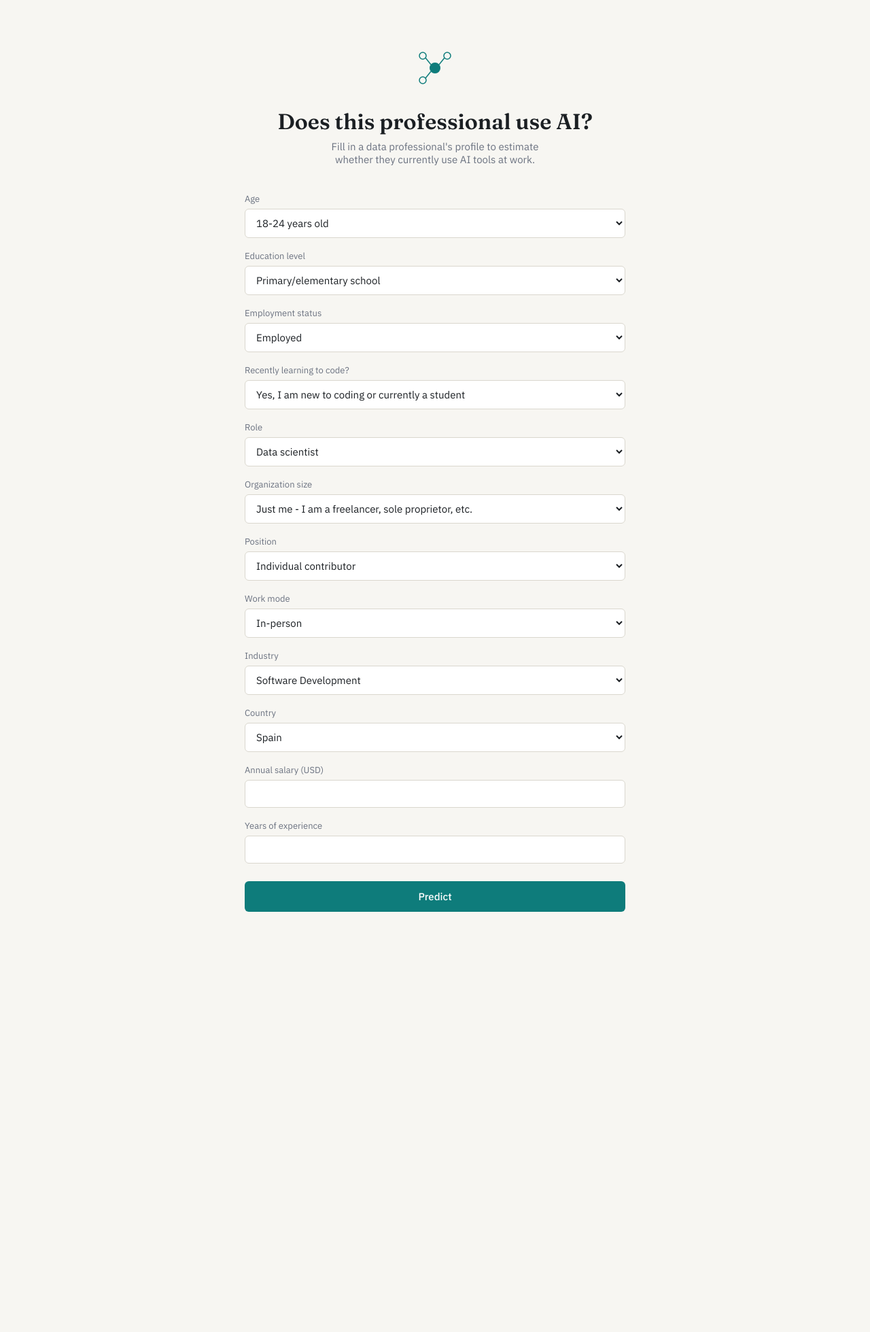
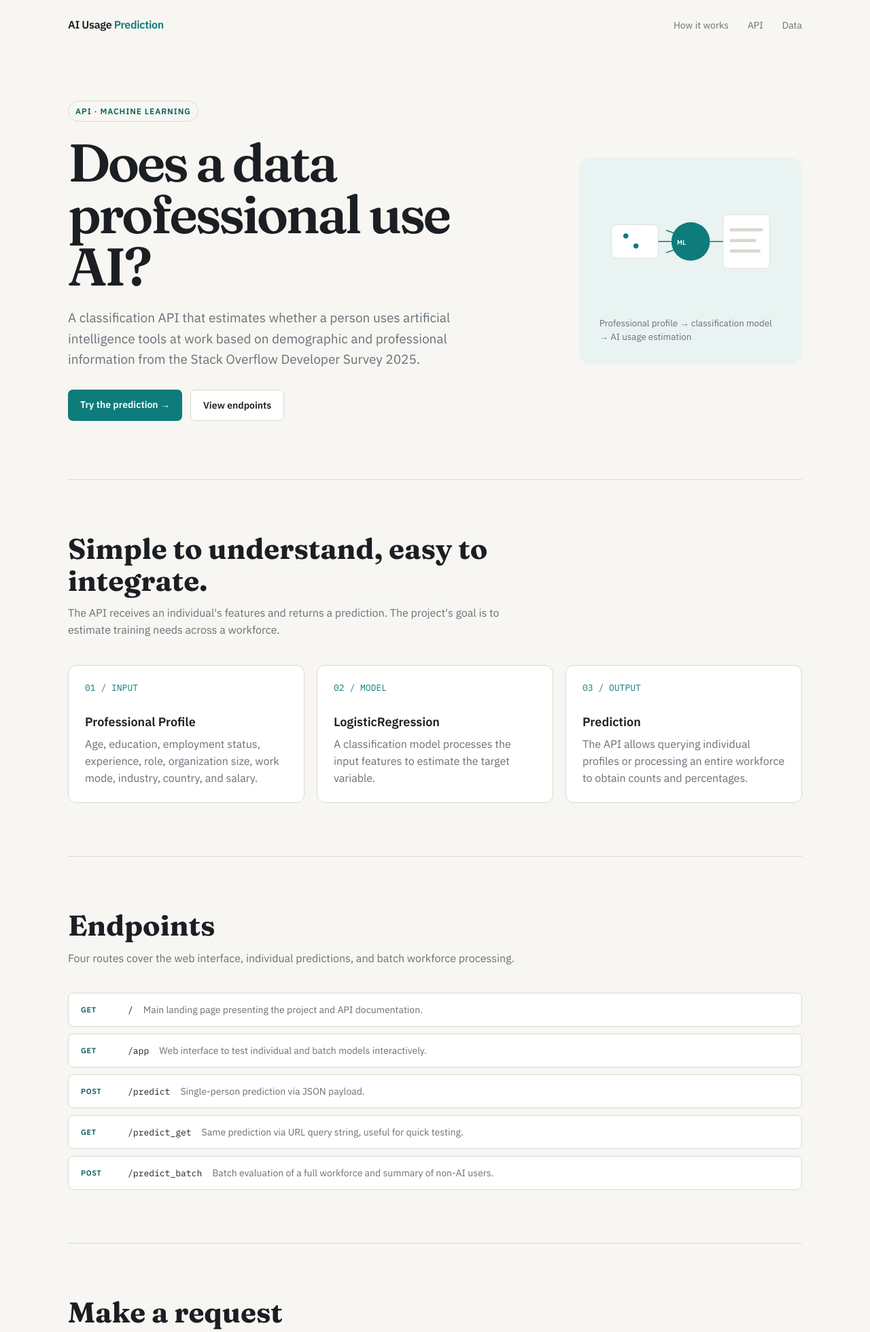
Before and after one commit to maximzip/Despliegue_ML_Profesionales_Datos, a Flask app: page / in a window 1280 px wide. Shown: the top 1959 px of the page at 68% size. Before the commit the page ends 1341 px from the top, so only its background shows below. Run offline with Flask 3, Linux system fonts and the light colour scheme; parts of the project's set-up code (start-up, migrations or seed data) failed here and were passed over.

Commit message:
feature: creación landing page
Se crea otro HTML donde están las indicaciones de uso de la API.
Se modifican algunos aspectos en app e index por razones de integridad.
Todo funciona correctamente.

```diff
--- a/app.py
+++ b/app.py
@@ -12,6 +12,10 @@ CAMPOS_REQUERIDOS = ['Age', 'EdLevel', 'Employment', 'WorkExp', 'LearnCodeChoose
     'Country', 'ConvertedCompYearly']
 
 @app.route("/")
+def landing():
+    return render_template("landing.html")
+
+@app.route("/app")
 def home():
     return render_template("index.html")
 
--- a/templates/index.html
+++ b/templates/index.html
@@ -46,6 +46,13 @@
     line-height: 1.2;
     margin: 0 0 8px;
   }
+  h2 {
+    font-family: 'Fraunces', serif;
+    font-weight: 600;
+    font-size: 24px;
+    line-height: 1.2;
+    margin: 0 0 8px;
+  }
   .subtitle {
     color: var(--muted);
     font-size: 15px;
@@ -91,7 +98,9 @@
     cursor: pointer;
   }
   button:hover { background: var(--accent-dark); }
-  #result {
+
+  /* Estilos para mostrar resultados */
+  .result-box {
     margin-top: 28px;
     padding: 16px 18px;
     background: #fff;
@@ -102,10 +111,22 @@
     white-space: pre-wrap;
     display: none;
   }
+
+  /* Separador vertical limpio */
+  .divider {
+    margin: 48px 0;
+    border: 0;
+    border-top: 1px solid var(--line);
+  }
+
+  .batch-section {
+    text-align: center;
+  }
 </style>
 </head>
 <body>
 <main>
+  <!-- SECCIÓN FORMULARIO INDIVIDUAL -->
   <div class="hero">
     <svg viewBox="0 0 72 72" fill="none" xmlns="http://www.w3.org/2000/svg">
       <circle cx="18" cy="18" r="5" stroke="#0E7C7B" stroke-width="1.5"/>
@@ -245,13 +266,32 @@
       <input type="number" name="WorkExp" step="0.1" required>
     </label>
 
-    <button type="submit">Predict</button>
+    <button type="submit">Predict Single</button>
   </form>
 
-  <pre id="result"></pre>
+  <pre id="result" class="result-box"></pre>
+
+  <!-- LÍNEA DIVISORA -->
+  <hr class="divider">
+
+  <!-- SECCIÓN PROCESAMIENTO EN LOTE (BATCH) -->
+  <div class="batch-section">
+    <h2>Batch Prediction</h2>
+    <p class="subtitle">Upload a JSON file containing a list of employee profiles to evaluate a full team.</p>
+
+    <form id="batch-form" style="margin-top: 24px; text-align: left;">
+      <label>Employee JSON File
+        <input type="file" id="json-file" accept=".json" required>
+      </label>
+      <button type="submit">Predict Batch</button>
+    </form>
+
+    <pre id="batch-result" class="result-box" style="text-align: left;"></pre>
+  </div>
 </main>
 
 <script>
+  // Script para predicción individual (/predict)
   document.getElementById("form").addEventListener("submit", async (e) => {
     e.preventDefault();
     const data = Object.fromEntries(new FormData(e.target));
@@ -266,6 +306,37 @@
     result.style.display = "block";
     result.textContent = JSON.stringify(await response.json(), null, 2);
   });
+
+  // Script para predicción por archivo/lote (/predict_batch)
+  document.getElementById("batch-form").addEventListener("submit", async (e) => {
+    e.preventDefault();
+
+    const fileInput = document.getElementById("json-file");
+    const file = fileInput.files[0];
+    if (!file) return;
+
+    const reader = new FileReader();
+    reader.onload = async (event) => {
+      try {
+        const data = JSON.parse(event.target.result);
+
+        const response = await fetch("/predict_batch", {
+          method: "POST",
+          headers: { "Content-Type": "application/json" },
+          body: JSON.stringify(data)
+        });
+
+        const batchResult = document.getElementById("batch-result");
+        batchResult.style.display = "block";
+        const resultData = await response.json();
+        batchResult.textContent = JSON.stringify(resultData, null, 2);
+
+      } catch (err) {
+        alert("Invalid JSON file.");
+      }
+    };
+    reader.readAsText(file);
+  });
 </script>
 </body>
 </html>
--- /dev/null
+++ b/templates/landing.html
@@ -0,0 +1,185 @@
+<!DOCTYPE html>
+<html lang="en">
+<head>
+  <meta charset="UTF-8">
+  <meta name="viewport" content="width=device-width, initial-scale=1">
+  <title>AI Usage Prediction — API</title>
+  <meta name="description" content="Prediction API to estimate AI tool usage among data professionals.">
+  <link rel="preconnect" href="https://fonts.googleapis.com">
+  <link rel="preconnect" href="https://fonts.gstatic.com" crossorigin>
+  <link href="https://fonts.googleapis.com/css2?family=Fraunces:opsz,wght@9..144,600;9..144,700&family=IBM+Plex+Mono:wght@400;500&family=IBM+Plex+Sans:wght@400;500;600&display=swap" rel="stylesheet">
+  <style>
+    :root {
+      --bg:#f7f6f2; --card:#fff; --ink:#1b1f23; --muted:#687078;
+      --accent:#0e7c7b; --accent-dark:#0a5f5e; --line:#dad7ce; --soft:#e9f3f1;
+    }
+    *{box-sizing:border-box}
+    html{scroll-behavior:smooth}
+    body{margin:0;background:var(--bg);color:var(--ink);font-family:'IBM Plex Sans',sans-serif}
+    a{color:inherit}
+    .wrap{width:min(1080px,calc(100% - 40px));margin:auto}
+    nav{display:flex;align-items:center;justify-content:space-between;padding:26px 0}
+    .brand{font-weight:600;letter-spacing:-.02em}
+    .brand span{color:var(--accent)}
+    nav a{text-decoration:none;color:var(--muted);font-size:14px;margin-left:24px}
+    nav a:hover{color:var(--ink)}
+    .hero{padding:76px 0 86px;display:grid;grid-template-columns:1.35fr .65fr;gap:70px;align-items:center}
+    .eyebrow{display:inline-flex;padding:7px 10px;border:1px solid var(--line);border-radius:999px;color:var(--accent-dark);font-size:12px;font-weight:600;text-transform:uppercase;letter-spacing:.08em}
+    h1{font-family:'Fraunces',serif;font-size:clamp(48px,7vw,78px);line-height:.98;letter-spacing:-.045em;font-weight:600;margin:22px 0 22px;max-width:760px}
+    .hero p{font-size:19px;line-height:1.6;color:var(--muted);max-width:650px;margin:0}
+    .actions{display:flex;gap:12px;flex-wrap:wrap;margin-top:30px}
+    .btn{display:inline-block;text-decoration:none;border-radius:7px;padding:13px 18px;font-weight:600;font-size:14px}
+    .primary{background:var(--accent);color:white}.primary:hover{background:var(--accent-dark)}
+    .secondary{border:1px solid var(--line);background:var(--card)}
+    .signal{background:var(--soft);border-radius:18px;padding:30px}
+    .signal svg{width:100%;height:auto}
+    .signal small{display:block;color:var(--muted);line-height:1.5;margin-top:14px}
+    section{padding:78px 0;border-top:1px solid var(--line)}
+    .section-head{max-width:680px;margin-bottom:38px}
+    h2{font-family:'Fraunces',serif;font-size:42px;line-height:1.1;margin:0 0 12px}
+    .section-head p{color:var(--muted);line-height:1.6;margin:0}
+    .grid{display:grid;grid-template-columns:repeat(3,1fr);gap:18px}
+    .card{background:var(--card);border:1px solid var(--line);border-radius:12px;padding:24px}
+    .number{font-family:'IBM Plex Mono',monospace;color:var(--accent);font-size:13px;margin-bottom:30px}
+    h3{font-size:18px;margin:0 0 9px}.card p{color:var(--muted);line-height:1.55;margin:0}
+    .endpoints{display:grid;gap:10px}
+    .endpoint{display:flex;align-items:center;gap:15px;background:var(--card);border:1px solid var(--line);border-radius:8px;padding:15px 18px}
+    code{font-family:'IBM Plex Mono',monospace;font-size:13px}
+    .method{min-width:54px;font-size:11px;font-weight:600;letter-spacing:.06em;color:var(--accent-dark)}
+    .endpoint span:last-child{color:var(--muted);font-size:14px}
+    .codebox{background:#202528;color:#f5f5f2;border-radius:12px;padding:24px;overflow:auto}
+    .codebox code{font-size:13px;line-height:1.75;white-space:pre}
+    .note{margin-top:14px;color:var(--muted);font-size:13px;line-height:1.5}
+    .fields{display:grid;grid-template-columns:repeat(2,1fr);gap:10px}
+    .field{background:var(--card);border:1px solid var(--line);padding:15px;border-radius:8px}
+    .field code{display:block;margin-bottom:5px}.field span{font-size:13px;color:var(--muted)}
+    .cta{background:var(--accent);color:white;border-radius:18px;padding:48px;display:flex;justify-content:space-between;align-items:center;gap:30px}
+    .cta h2{margin:0}.cta p{opacity:.85;line-height:1.5;margin:8px 0 0;max-width:600px}
+    .cta .btn{background:white;color:var(--ink);white-space:nowrap}
+    footer{padding:34px 0 45px;color:var(--muted);font-size:13px;display:flex;justify-content:space-between;gap:20px}
+    @media(max-width:800px){.hero{grid-template-columns:1fr;padding-top:45px}.grid{grid-template-columns:1fr}.fields{grid-template-columns:1fr}.cta{display:block}.cta .btn{display:inline-block;margin-top:20px}nav a{margin-left:12px}}
+    @media(max-width:520px){.wrap{width:min(100% - 28px,1080px)}nav a:not(:last-child){display:none}h2{font-size:34px}.hero p{font-size:17px}}
+  </style>
+</head>
+<body>
+  <div class="wrap">
+    <nav>
+      <div class="brand">AI Usage <span>Prediction</span></div>
+      <div>
+        <a href="#how-it-works">How it works</a>
+        <a href="#api">API</a>
+        <a href="#data">Data</a>
+      </div>
+    </nav>
+
+    <main>
+      <header class="hero">
+        <div>
+          <span class="eyebrow">API · Machine Learning</span>
+          <h1>Does a data professional use AI?</h1>
+          <p>
+            A classification API that estimates whether a person uses artificial
+            intelligence tools at work based on demographic and professional information
+            from the Stack Overflow Developer Survey 2025.
+          </p>
+          <div class="actions">
+            <a class="btn primary" href="/app">Try the prediction →</a>
+            <a class="btn secondary" href="#api">View endpoints</a>
+          </div>
+        </div>
+
+        <div class="signal" aria-label="Prediction diagram">
+          <svg viewBox="0 0 360 250" fill="none" xmlns="http://www.w3.org/2000/svg">
+            <rect x="24" y="92" width="92" height="66" rx="9" fill="white" stroke="#DAD7CE"/>
+            <rect x="244" y="72" width="92" height="106" rx="9" fill="white" stroke="#DAD7CE"/>
+            <circle cx="180" cy="125" r="38" fill="#0E7C7B"/>
+            <path d="M116 125H142M218 125H244" stroke="#0E7C7B" stroke-width="2"/>
+            <path d="M132 103L158 112M132 147L158 138" stroke="#0E7C7B" stroke-width="2"/>
+            <circle cx="52" cy="114" r="5" fill="#0E7C7B"/><circle cx="72" cy="134" r="5" fill="#0E7C7B"/>
+            <path d="M260 102H320M260 123H307M260 144H315" stroke="#DAD7CE" stroke-width="6" stroke-linecap="round"/>
+            <text x="153" y="131" fill="white" font-family="IBM Plex Sans" font-size="13" font-weight="600">ML</text>
+          </svg>
+          <small>Professional profile → classification model → AI usage estimation</small>
+        </div>
+      </header>
+
+      <section id="how-it-works">
+        <div class="section-head">
+          <h2>Simple to understand, easy to integrate.</h2>
+          <p>The API receives an individual's features and returns a prediction. The project's goal is to estimate training needs across a workforce.</p>
+        </div>
+        <div class="grid">
+          <article class="card"><div class="number">01 / INPUT</div><h3>Professional Profile</h3><p>Age, education, employment status, experience, role, organization size, work mode, industry, country, and salary.</p></article>
+          <article class="card"><div class="number">02 / MODEL</div><h3>LogisticRegression</h3><p>A classification model processes the input features to estimate the target variable.</p></article>
+          <article class="card"><div class="number">03 / OUTPUT</div><h3>Prediction</h3><p>The API allows querying individual profiles or processing an entire workforce to obtain counts and percentages.</p></article>
+        </div>
+      </section>
+
+      <section id="api">
+        <div class="section-head">
+          <h2>Endpoints</h2>
+          <p>Four routes cover the web interface, individual predictions, and batch workforce processing.</p>
+        </div>
+        <div class="endpoints">
+          <div class="endpoint"><span class="method">GET</span><code>/</code><span>Main landing page presenting the project and API documentation.</span></div>
+          <div class="endpoint"><span class="method">GET</span><code>/app</code><span>Web interface to test individual and batch models interactively.</span></div>
+          <div class="endpoint"><span class="method">POST</span><code>/predict</code><span>Single-person prediction via JSON payload.</span></div>
+          <div class="endpoint"><span class="method">GET</span><code>/predict_get</code><span>Same prediction via URL query string, useful for quick testing.</span></div>
+          <div class="endpoint"><span class="method">POST</span><code>/predict_batch</code><span>Batch evaluation of a full workforce and summary of non-AI users.</span></div>
+        </div>
+      </section>
+
+      <section>
+        <div class="section-head">
+          <h2>Make a request</h2>
+          <p>For an individual prediction, send all 12 required fields as JSON to <code>/predict</code>.</p>
+        </div>
+        <div class="codebox"><code>curl -X POST https://&lt;your-app&gt;.onrender.com/predict \
+  -H "Content-Type: application/json" \
+  -d '{"Age":"25-34 years old","EdLevel":"...","Employment":"Employed",
+       "WorkExp":4.0,"LearnCodeChoose":"...","DevType":"Data scientist",
+       "OrgSize":"100 to 499 employees","ICorPM":"Individual contributor",
+       "RemoteWork":"Remote","Industry":"Software Development",
+       "Country":"Spain","ConvertedCompYearly":45000}'</code></div>
+        <p class="note">Categorical values must match the options supported by the API. The web interface provides selector dropdowns with the exact expected values.</p>
+      </section>
+
+      <section id="data">
+        <div class="section-head">
+          <h2>Input variables</h2>
+          <p>The input fields correspond to the schema detailed in the project's README.</p>
+        </div>
+        <div class="fields">
+          <div class="field"><code>Age</code><span>Categorical</span></div>
+          <div class="field"><code>EdLevel</code><span>Categorical</span></div>
+          <div class="field"><code>Employment</code><span>Categorical</span></div>
+          <div class="field"><code>WorkExp</code><span>Numerical · years</span></div>
+          <div class="field"><code>LearnCodeChoose</code><span>Categorical</span></div>
+          <div class="field"><code>DevType</code><span>Categorical</span></div>
+          <div class="field"><code>OrgSize</code><span>Categorical</span></div>
+          <div class="field"><code>ICorPM</code><span>Categorical</span></div>
+          <div class="field"><code>RemoteWork</code><span>Categorical</span></div>
+          <div class="field"><code>Industry</code><span>Categorical</span></div>
+          <div class="field"><code>Country</code><span>Categorical</span></div>
+          <div class="field"><code>ConvertedCompYearly</code><span>Numerical · USD</span></div>
+        </div>
+      </section>
+
+      <section>
+        <div class="cta">
+          <div>
+            <h2>Want to try it?</h2>
+            <p>Access the app interface and fill out a profile to send a live prediction to the endpoint.</p>
+          </div>
+          <a class="btn" href="/app">Open the application →</a>
+        </div>
+      </section>
+    </main>
+
+    <footer>
+      <span>AI Usage Prediction</span>
+      <span>Developed by Maksym Chaika Palamaryuk</span>
+    </footer>
+  </div>
+</body>
+</html>
```
